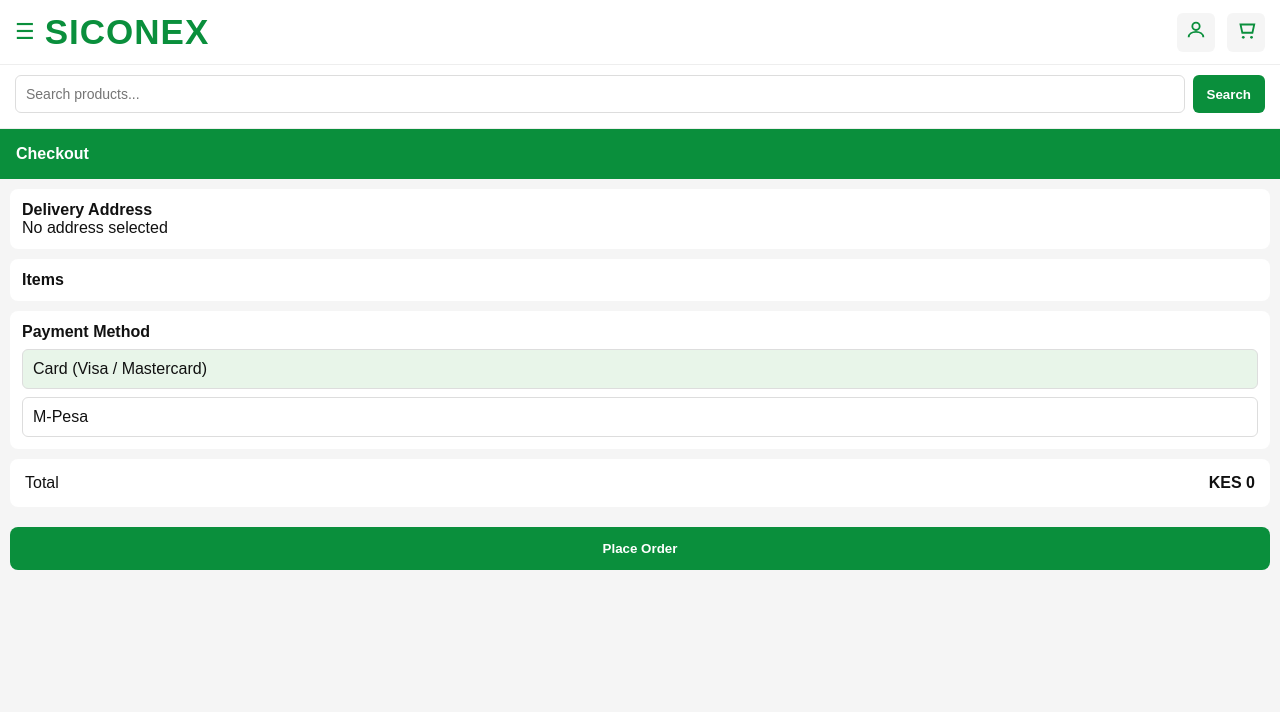
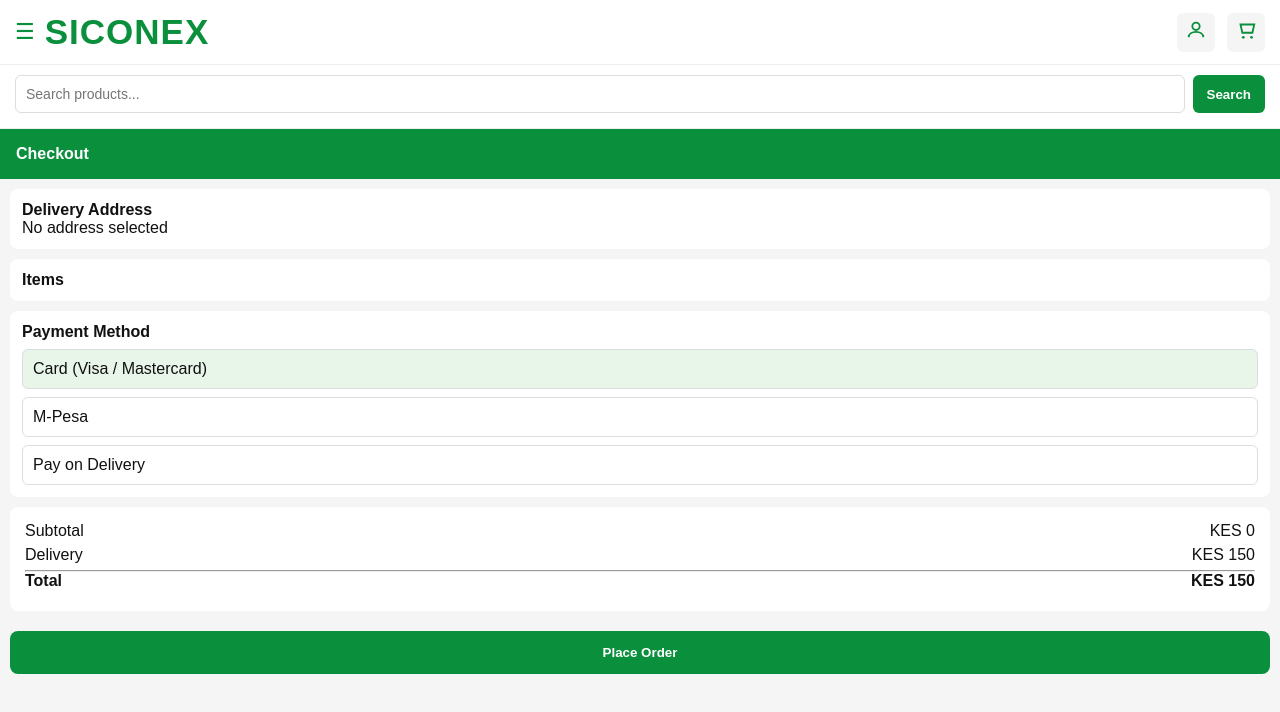
Before and after one commit to protichenoch1/siconex1, a Next.js app: page /checkout in a window 1280 px wide. Shown: the top 712 px of the page. Built offline with nearby package versions, Linux system fonts and the light colour scheme.

Commit message:
Fix address handling and update order totals
Updated address handling to allow null default address. Improved total calculation to support item quantities and adjusted order status message.

```diff
--- a/app/checkout/page.js
+++ b/app/checkout/page.js
@@ -15,10 +15,17 @@ export default function CheckoutPage() {
     setCart(savedCart);
 
     const defaultAddr = addresses.find((a) => a.isDefault);
-    setAddress(defaultAddr || addresses[0]);
+    setAddress(defaultAddr || addresses[0] || null);
   }, []);
 
-  const total = cart.reduce((sum, item) => sum + item.price, 0);
+  // ✅ FIXED TOTALS (supports qty)
+  const subtotal = cart.reduce(
+    (sum, item) => sum + item.price * (item.qty || 1),
+    0
+  );
+
+  const delivery = 150;
+  const total = subtotal + delivery;
 
   const placeOrder = () => {
     if (!address) {
@@ -36,10 +43,12 @@ export default function CheckoutPage() {
     const newOrder = {
       id: Date.now(),
       items: cart,
+      subtotal,
+      delivery,
       total,
       address,
       payment,
-      status: "Ordered",
+      status: "On the way", // ✅ better status
       date: new Date().toLocaleString(),
     };
 
@@ -47,8 +56,6 @@ export default function CheckoutPage() {
     localStorage.removeItem("cart");
 
     alert("Order placed successfully!");
-
-    // optional redirect
     window.location.href = "/account/orders";
   };
 
@@ -77,10 +84,16 @@ export default function CheckoutPage() {
         {cart.map((item) => (
           <div key={item.id} style={itemRow}>
             <img src={item.image} style={img} />
-            <div>
+
+            <div style={{ flex: 1 }}>
               <div>{item.name}</div>
+
+              <div style={{ color: "#777", fontSize: "13px" }}>
+                Qty: {item.qty || 1}
+              </div>
+
               <div style={{ color: "#777" }}>
-                KES {item.price.toLocaleString()}
+                KES {(item.price * (item.qty || 1)).toLocaleString()}
               </div>
             </div>
           </div>
@@ -101,12 +114,34 @@ export default function CheckoutPage() {
           current={payment}
           set={setPayment}
         />
+        <Option
+          label="Pay on Delivery"
+          value="cod"
+          current={payment}
+          set={setPayment}
+        />
       </Section>
 
       {/* TOTAL */}
       <div style={totalBox}>
-        <div>Total</div>
-        <b>KES {total.toLocaleString()}</b>
+        <div style={{ width: "100%" }}>
+          <div style={row}>
+            <span>Subtotal</span>
+            <span>KES {subtotal.toLocaleString()}</span>
+          </div>
+
+          <div style={row}>
+            <span>Delivery</span>
+            <span>KES {delivery.toLocaleString()}</span>
+          </div>
+
+          <hr />
+
+          <div style={{ ...row, fontWeight: "bold" }}>
+            <span>Total</span>
+            <span>KES {total.toLocaleString()}</span>
+          </div>
+        </div>
       </div>
 
       {/* BUTTON */}
@@ -181,8 +216,12 @@ const totalBox = {
   margin: "10px",
   padding: "15px",
   borderRadius: "8px",
+};
+
+const row = {
   display: "flex",
   justifyContent: "space-between",
+  marginBottom: "6px",
 };
 
 const btn = {
```
